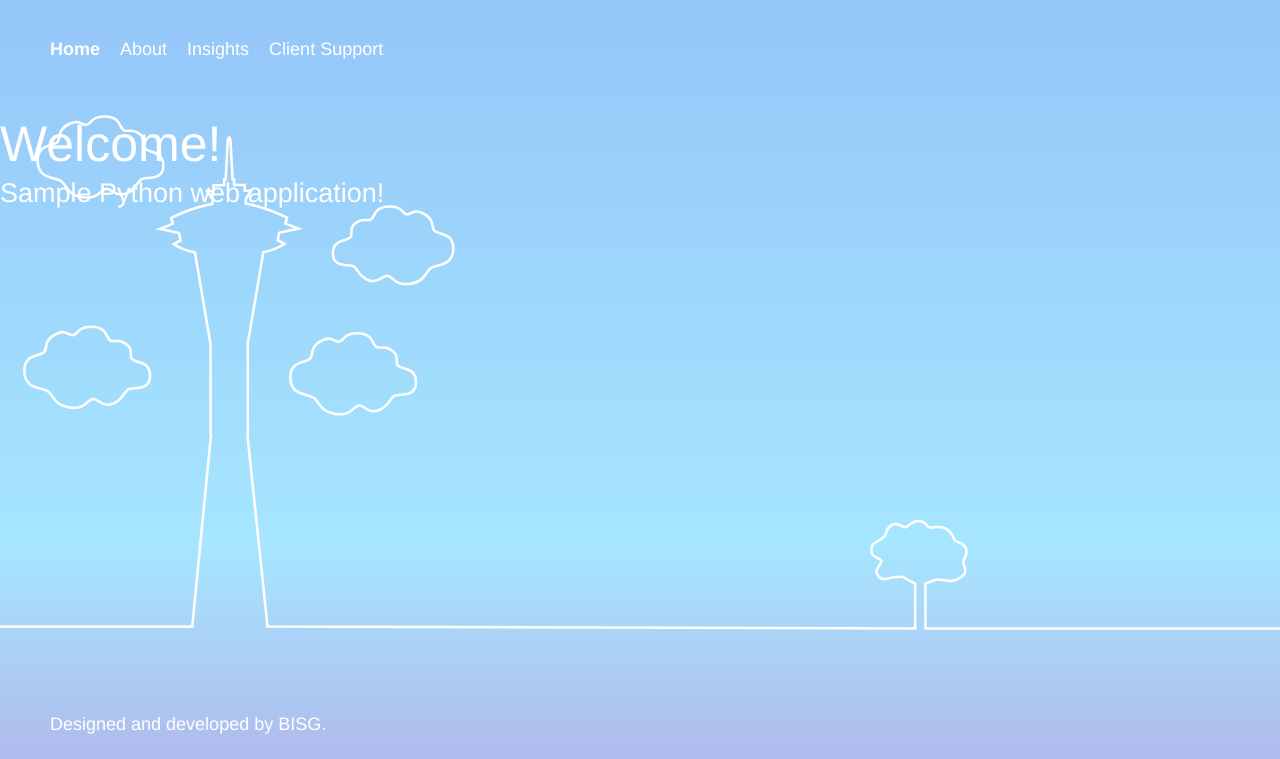
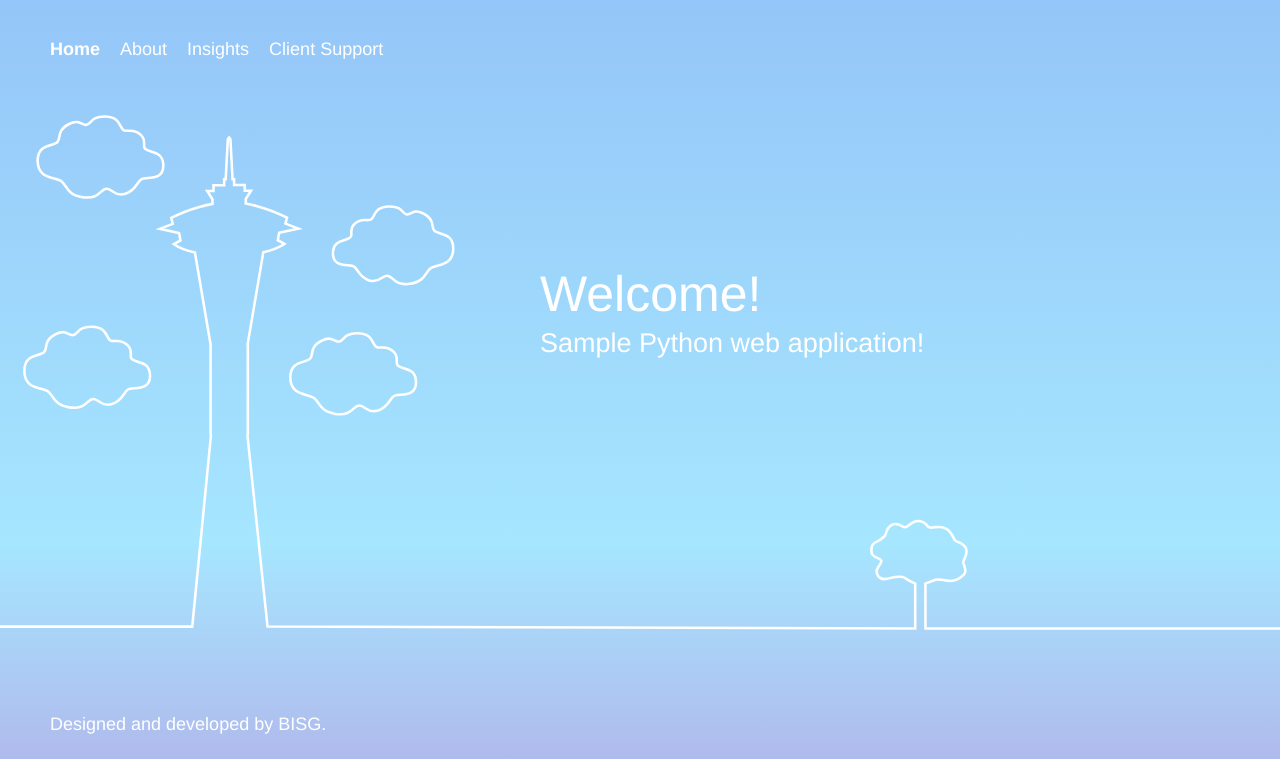
Before and after one commit to simeensheikh108/PythonProject, a Django app: page / in a window 1280 px wide. Shown: the part 16-775 px from the top of the page. Run offline with Django 3.2, Linux system fonts and the light colour scheme.

Commit message:
Update index.html

```diff
--- a/helloworld/templates/index.html
+++ b/helloworld/templates/index.html
@@ -55,11 +55,12 @@
             </nav>
         </header>
 
-
+        <div class="message">
             <div class="text">
                 <h1>Welcome!</h1>
                 <h2>Sample Python web application!</h2>
             </div>
+        </div>
 
     </div>
 
```
